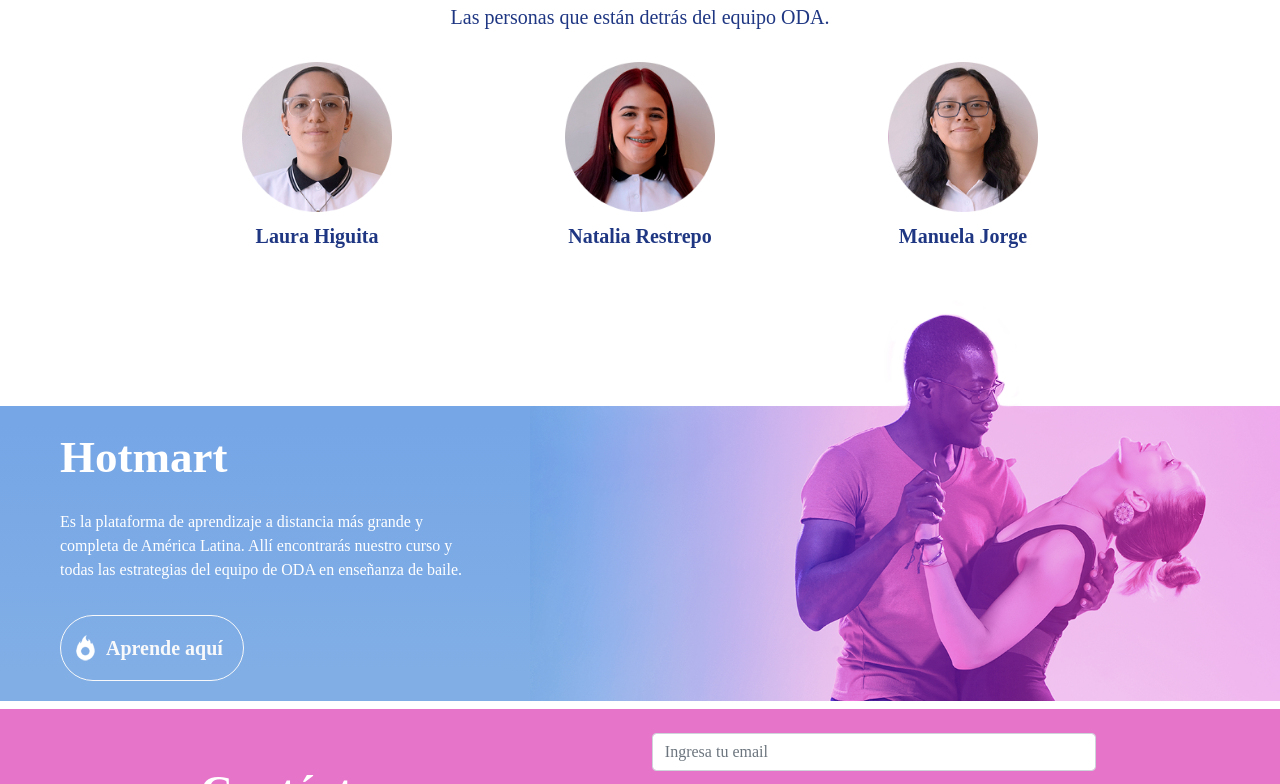
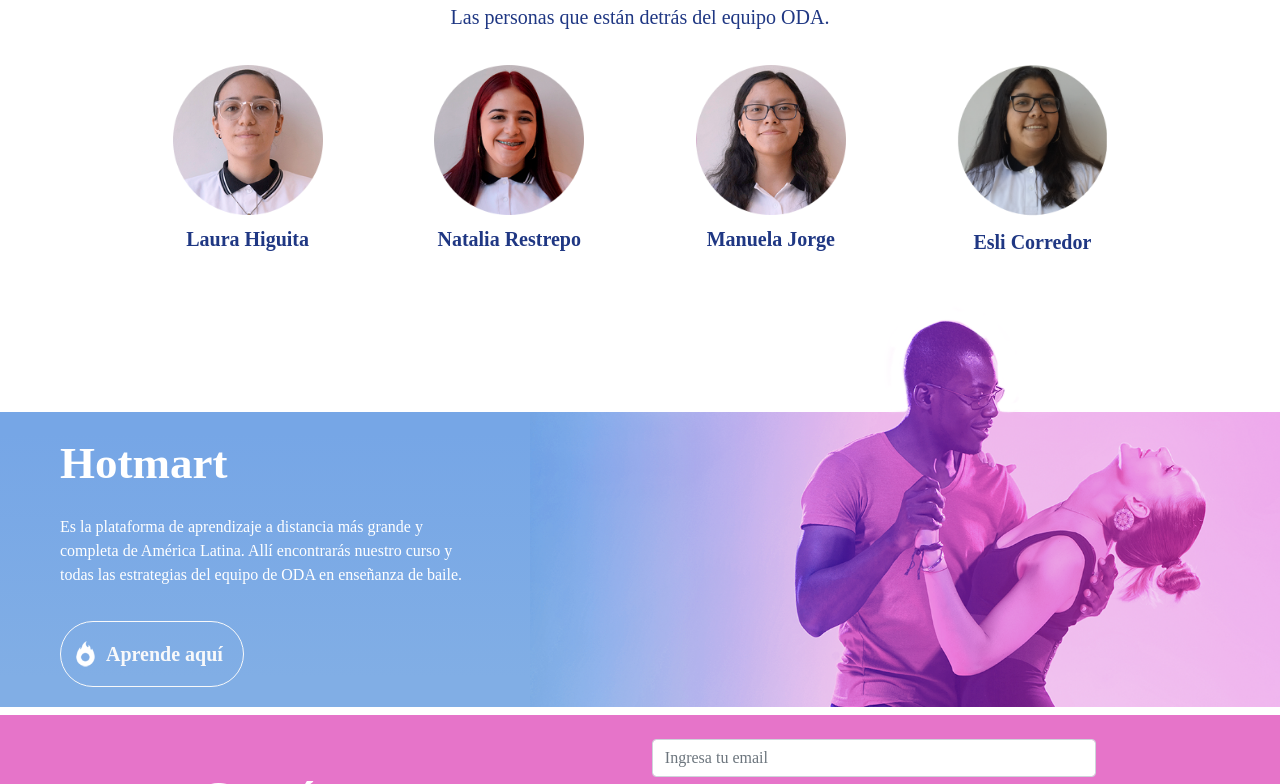
Before and after one commit to ManuJorgea/ODA_2057129, a plain HTML site: page index.html in a window 1280 px wide. Shown: the part 1578-2362 px from the top of the page. Drawn offline with nearby package versions, Linux system fonts and the light colour scheme.

Commit message:
integrante

```diff
--- a/index.html
+++ b/index.html
@@ -80,17 +80,21 @@
 		<h4 class="tituloA">Descubre</h4>
 		<p class="textoA">Las personas que están detrás del equipo ODA.</p>
 		<ul class="fundadoras d-flex align-items-center flex-wrap pt-3">
-			<li class="mx-3">
+			<li class="mx-4">
 				<div class="nosotras"><img src="img/higuita.png" width="150" alt="LH"></div>
 				<h5 class="nombre">Laura Higuita</h5>
 			</li>
-			<li class="mx-3">
+			<li class="mx-4">
 				<div class="nosotras"><img src="img/natto.png" width="150" alt="NR"></div>
 				<h5 class="nombre">Natalia Restrepo</h5>
 			</li>
-			<li class="mx-3">
+			<li class="mx-4">
 				<div class="nosotras"><img src="img/jorge.png" width="150" alt="MJ"></div>
 				<h5 class="nombre">Manuela Jorge</h5>
+			</li>
+			<li class="mx-4">
+				<div class="nosotras"><img src="img/esly.png" width="150" alt="MJ"></div>
+				<h5 class="nombre">Esli Corredor</h5>
 			</li>
 		</ul>
 	</div>
```
Also changed, not shown: INTEGRANTES.txt, img/esly.png (added).
